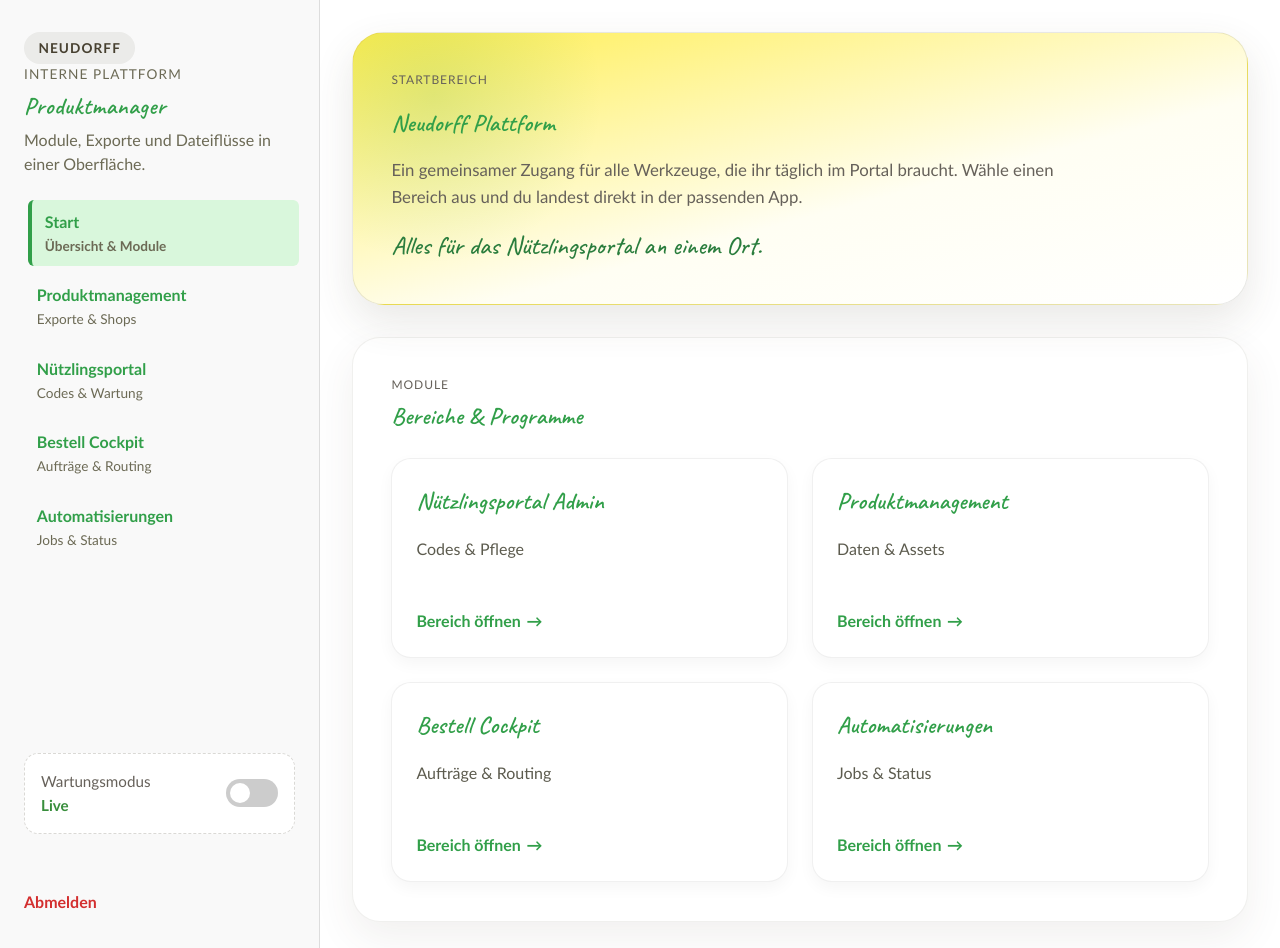
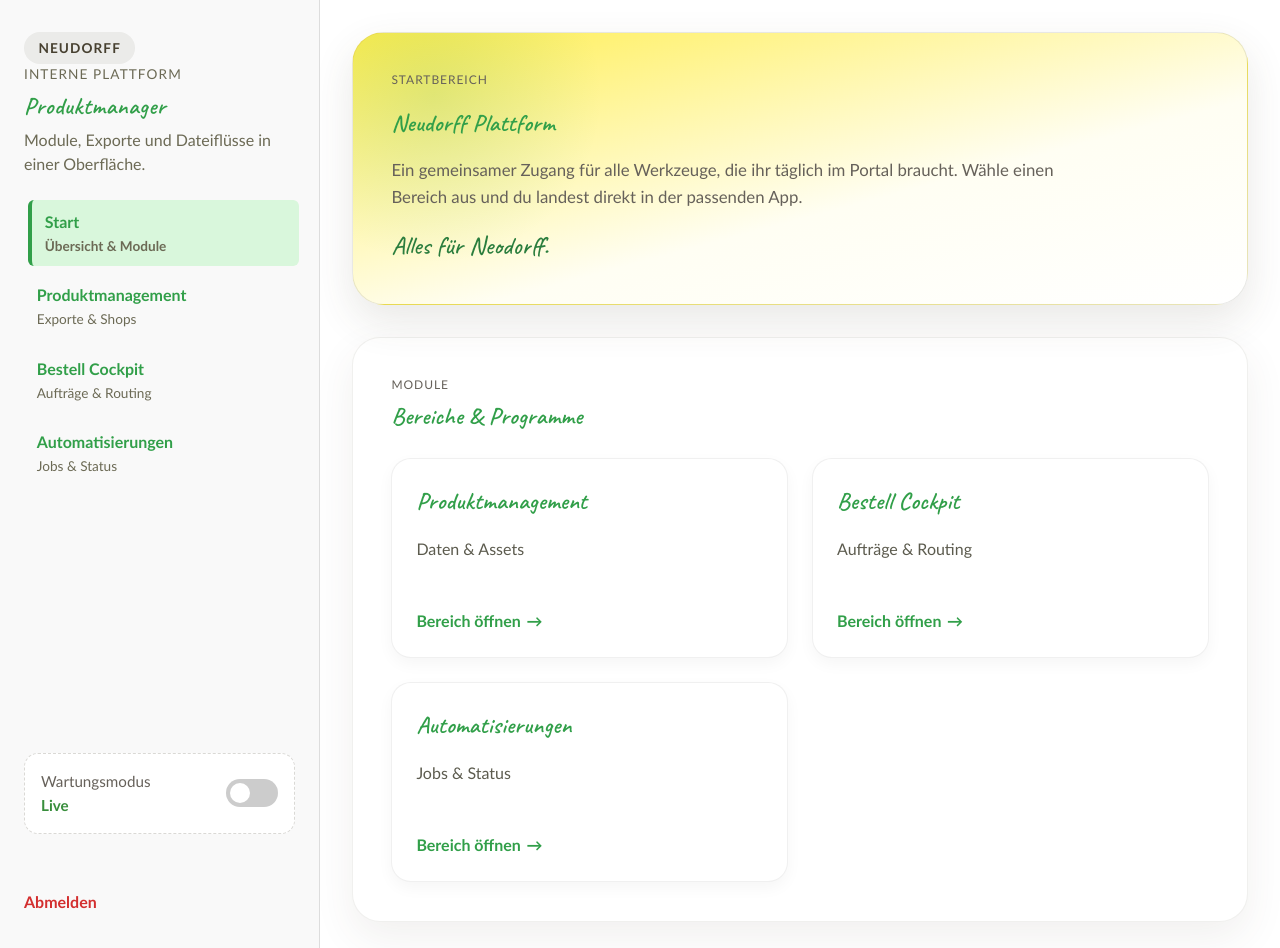
Before and after one commit to sazar-neudorff/productmanager, a React app in the folder frontend/: page / in a window 1280 px wide. Shown: the top 948 px of the page. Built offline with nearby package versions, Linux system fonts and the light colour scheme; the HTML template or start-up script is replaced by a standard one.

Commit message:
Optimierungen

```diff
--- a/frontend/src/App.tsx
+++ b/frontend/src/App.tsx
@@ -15,7 +15,6 @@
 const NAV_ITEMS: Array<{ id: ViewId; label: string; description: string }> = [
   { id: "home", label: "Start", description: "Übersicht & Module" },
   { id: "product-management", label: "Produktmanagement", description: "Exporte & Shops" },
-  { id: "nuetzlingsportal", label: "Nützlingsportal", description: "Codes & Wartung" },
   { id: "bestell-cockpit", label: "Bestell Cockpit", description: "Aufträge & Routing" },
   { id: "automations", label: "Automatisierungen", description: "Jobs & Status" },
 ];
--- a/frontend/src/pages/Home.tsx
+++ b/frontend/src/pages/Home.tsx
@@ -7,7 +7,6 @@
 };
 
 const modules: ModuleConfig[] = [
-  { id: "nuetzlingsportal", title: "Nützlingsportal Admin", caption: "Codes & Pflege" },
   { id: "product-management", title: "Produktmanagement", caption: "Daten & Assets" },
   { id: "bestell-cockpit", title: "Bestell Cockpit", caption: "Aufträge & Routing" },
   { id: "automations", title: "Automatisierungen", caption: "Jobs & Status" },
@@ -30,7 +29,7 @@
             braucht. Wähle einen Bereich aus und du landest direkt in der
             passenden App.
           </p>
-          <p className="hero-handwriting">Alles für das Nützlingsportal an einem Ort.</p>
+          <p className="hero-handwriting">Alles für Neodorff.</p>
         </div>
       </section>
 
```
